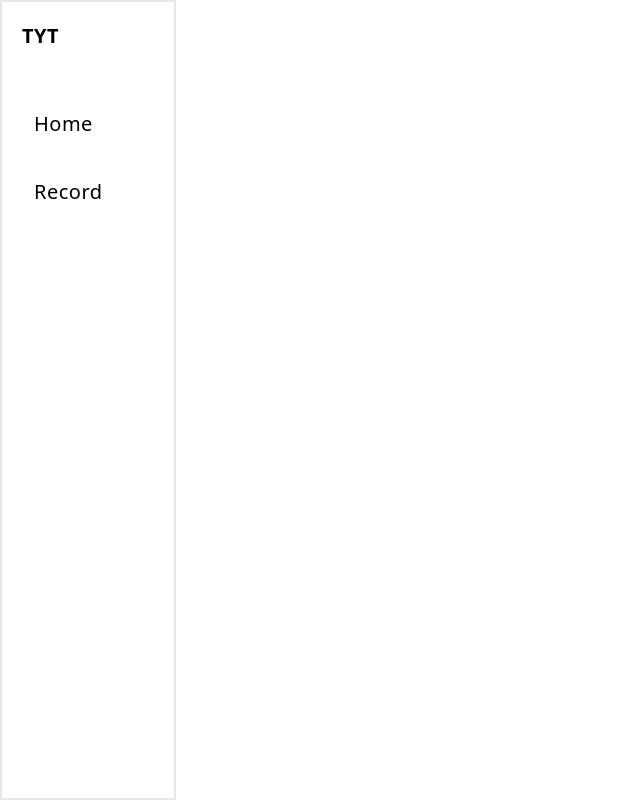
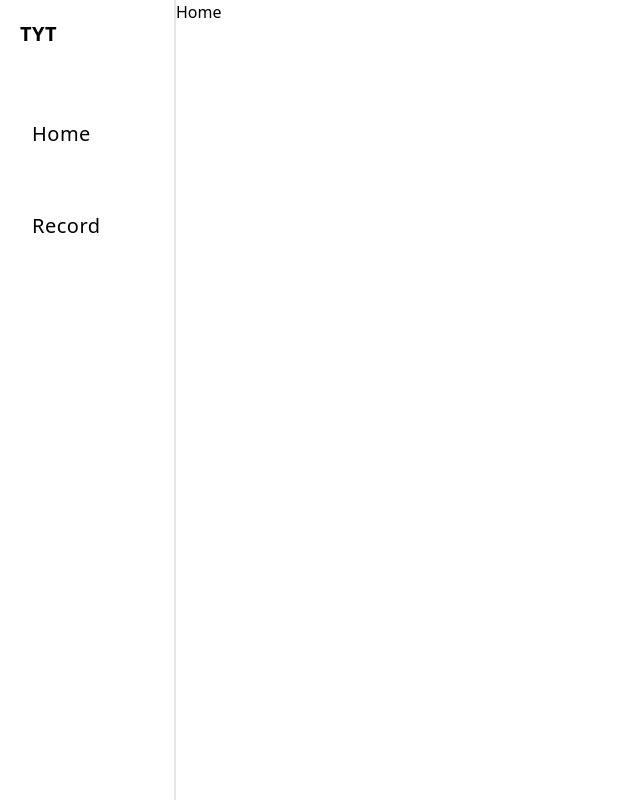
Before and after one commit to jackomoffett/tyt-clientapp, a Next.js app: page / in a window 1280 px wide. Shown: the whole page, without its empty margins (0-640 px from the left). Built offline with nearby package versions, Linux system fonts and the light colour scheme.

Commit message:
navbar changes

```diff
--- a/components/navbar/navbar.js
+++ b/components/navbar/navbar.js
@@ -3,21 +3,21 @@ import Link from "next/link";
 export const Navbar = () => {
   return (
     <>
-      <nav className="flex flex-col w-44 h-screen p3 border-solid border-2 border-light-blue-500">
+      <nav className="flex flex-col w-44 h-screen p3 border-solid border-r-2 border-light-blue-500">
         <div className="w-full p-5">
           <h2 className="text-xl font-bold tracking-wide">TYT</h2>
         </div>
         <div className="flex flex-col mt-5">
           <Link href="/">
             <a className="group p-5 w-full">
-              <span className="text-xl tracking-wide p-3 group-hover:bg-gray-100 rounded-lg">
+              <span className="flex align-center text-xl tracking-wide p-3 group-hover:bg-gray-100 rounded-lg">
                 Home
               </span>
             </a>
           </Link>
           <Link href="/record">
             <a className="group p-5 w-full">
-              <span className="text-xl w-full tracking-wide p-3 group-hover:bg-gray-100 rounded-lg">
+              <span className="flex align-center text-xl w-full tracking-wide p-3 group-hover:bg-gray-100 rounded-lg">
                 Record
               </span>
             </a>
--- a/pages/_app.js
+++ b/pages/_app.js
@@ -2,12 +2,18 @@
 import "tailwindcss/tailwind.css";
 import "../styles/globals.css";
 import { Navbar } from "../components/navbar/navbar";
+import Head from "next/head";
 
 function MyApp({ Component, pageProps }) {
   return (
     <>
-      <Navbar />
-      <Component {...pageProps} />
+      <Head>
+        <title>TYT</title>
+      </Head>
+      <div className="flex">
+        <Navbar />
+        <Component {...pageProps} />
+      </div>
     </>
   );
 }
--- a/pages/index.js
+++ b/pages/index.js
@@ -1,11 +1,7 @@
-import Head from "next/head";
-
 export default function Home() {
   return (
     <div>
-      <Head>
-        <title>TYT</title>
-      </Head>
+      <h1>Home</h1>
     </div>
   );
 }
```
